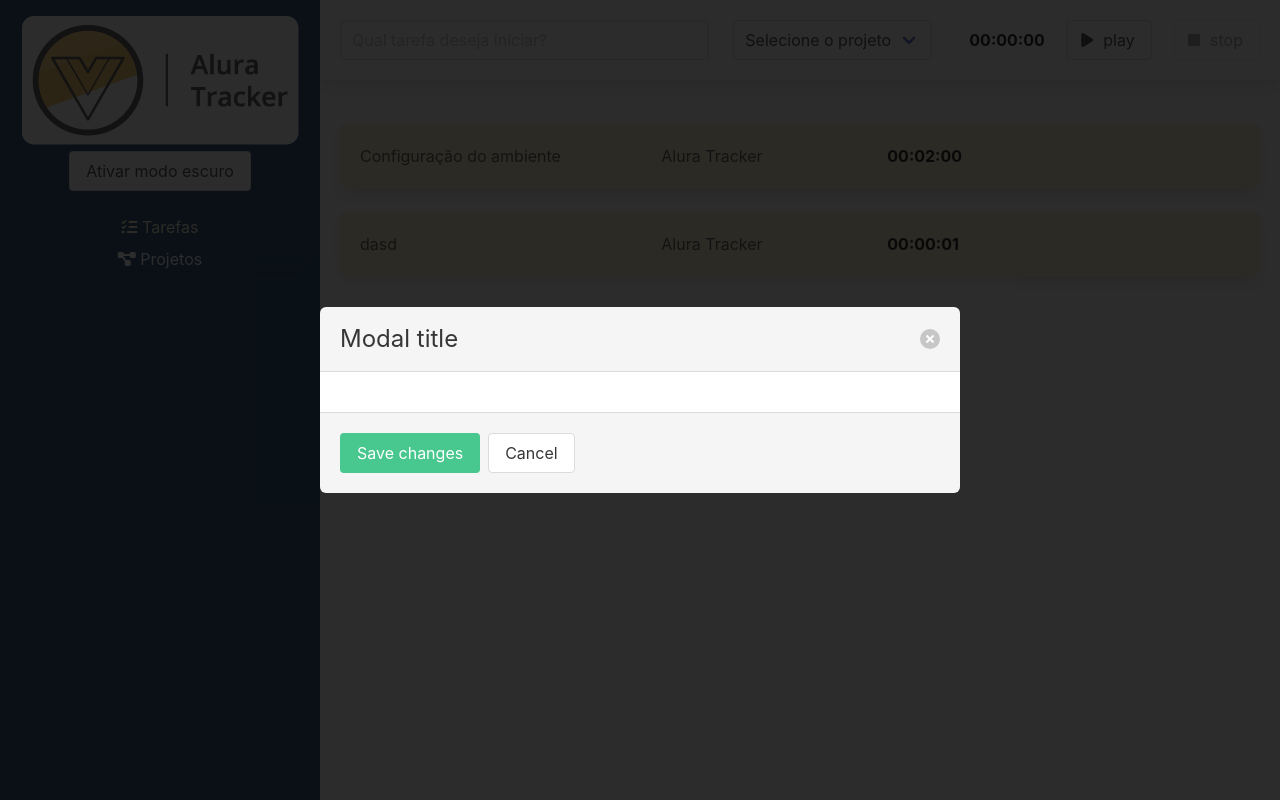
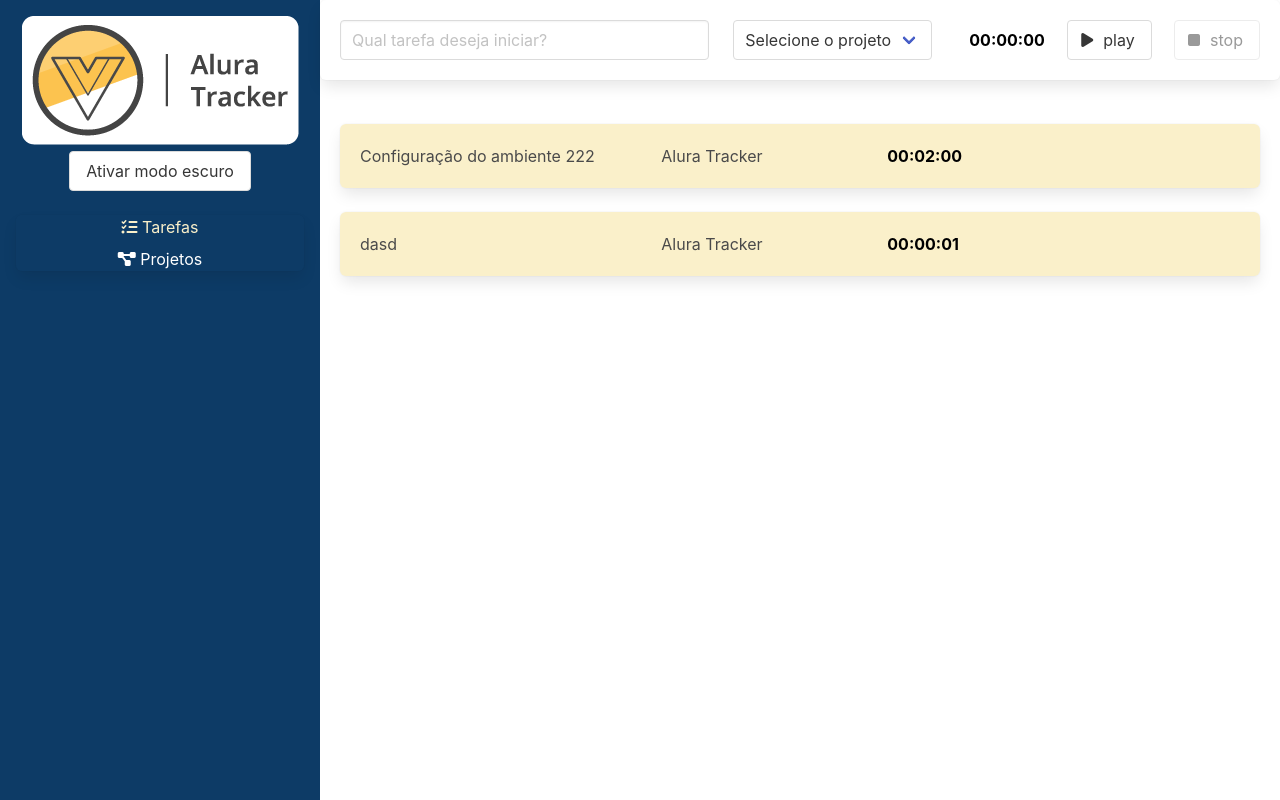
Before and after one commit to pedrojose06/AluraTracker, a Vue app: page /#/ in a window 1280 px wide. Built offline with nearby package versions, Linux system fonts and the light colour scheme; data requests are answered from the project's data file.

Commit message:
Editando tarefas com ta API

```diff
--- a/db.json
+++ b/db.json
@@ -2,14 +2,19 @@
   "projetos": [
     {
       "id": 1,
-      "nome": "Alura Tracker"
+      "duracaoSegundos": 120,
+      "descricao": "Configuração do ambiente 2",
+      "projeto": {
+        "id": 1,
+        "nome": "Alura Tracker"
+      }
     }
   ],
   "tarefas": [
     {
       "id": 1,
       "duracaoSegundos": 120,
-      "descricao": "Configuração do ambiente",
+      "descricao": "Configuração do ambiente 222",
       "projeto": {
         "id": 1,
         "nome": "Alura Tracker"
--- a/src/Interfaces/ITarefa.ts
+++ b/src/Interfaces/ITarefa.ts
@@ -1,6 +1,7 @@
 import IProjeto from "./IProjeto";
 
 export default interface ITarefa {
+  id: number,
   duracaoSegundos: number;
   descricao: 'string';
   projeto: IProjeto;
--- a/src/components/Tarefa.vue
+++ b/src/components/Tarefa.vue
@@ -1,6 +1,6 @@
 <template>
 	<BoxVue>
-		<div class="columns">
+		<div class="columns clicavel" @click="tarefaClicada">
 			<div class="column is-4">
 				{{tarefa.descricao || 'Tarefa sem descrição'}}
 			</div>
@@ -25,6 +25,7 @@
 
 	export default defineComponent({
 		name: 'TarefaVue',
+		emits: ['aoTarefaClicada'],
 		components: {
 			CronometroVue,
 			BoxVue
@@ -35,6 +36,11 @@
 				required: true,
 			}
 		},
+		methods:{
+			tarefaClicada() : void{
+				this.$emit('aoTarefaClicada', this.tarefa )
+			}
+		},
 		data() {
 			return {
 				tempoEmSegundos: 15
@@ -43,3 +49,8 @@
 
 	})
 </script>
+<style>
+.clicavel:hover{
+	cursor: pointer;
+}
+</style>
--- a/src/store/index.ts
+++ b/src/store/index.ts
@@ -1,9 +1,9 @@
 import IProjeto from "@/Interfaces/IProjeto";
 import { createStore, Store, useStore as vuexUseStore } from "vuex";
 import { InjectionKey } from "vue";
-import { ADICIONA_PROJETO, ADICIONA_TAREFA, DEFINIR_PROJETOS, DEFINIR_TAREFAS, EDITA_PROJETO, EXCLUIR_PROJETO, NOTIFICAR } from "./tipos-mutacoes";
+import { ADICIONA_PROJETO, ADICIONA_TAREFA, ALTERA_TAREFA, DEFINIR_PROJETOS, DEFINIR_TAREFAS, EDITA_PROJETO, EXCLUIR_PROJETO, NOTIFICAR } from "./tipos-mutacoes";
 import { INotificacao  } from "@/Interfaces/INotificacao";
-import { OBTER_PROJETOS, CADASTRAR_PROJETO, ALTERAR_PROJETO, DELETAR_PROJETO, OBTER_TAREFAS, CADASTRAR_TAREFA } from "./tipos-acoes";
+import { OBTER_PROJETOS, CADASTRAR_PROJETO, ALTERAR_PROJETO, DELETAR_PROJETO, OBTER_TAREFAS, CADASTRAR_TAREFA, ALTERAR_TAREFA } from "./tipos-acoes";
 import http from '@/http'
 import ITarefa from "@/Interfaces/ITarefa";
 
@@ -36,6 +36,10 @@ export const store = createStore<Estado>({
             const index = state.projetos.findIndex(proj => proj.id == projeto.id)
             state.projetos[index] = projeto
         },
+        [ALTERA_TAREFA](state, tarefa: ITarefa) {
+            const index = state.tarefas.findIndex(tare => tare.id == tarefa.id)
+            state.tarefas[index] = tarefa
+        },
         [EXCLUIR_PROJETO](state, id: string) {
             state.projetos = state.projetos.filter(proj => proj.id != id)
         },
@@ -66,6 +70,10 @@ export const store = createStore<Estado>({
         [ALTERAR_PROJETO] (contexto, projeto: IProjeto) {
             return http.put(`/projetos/${projeto.id}`, projeto)
         },
+        [ALTERAR_TAREFA] ({ commit }, tarefa: ITarefa) {
+            return http.put(`/tarefas/${tarefa.id}`, tarefa)
+                .then(resposta => commit(ALTERA_TAREFA, resposta.data))
+        },
         [DELETAR_PROJETO] (contexto, id: string) {
             return http.delete(`/projetos/${id}`)
                 .then(() => this.commit(EXCLUIR_PROJETO, id)
--- a/src/store/tipos-acoes.ts
+++ b/src/store/tipos-acoes.ts
@@ -5,3 +5,4 @@ export const DELETAR_PROJETO = "DELETAR_PROJETO"
 
 export const OBTER_TAREFAS = "OBTER_TAREFAS"
 export const CADASTRAR_TAREFA = "CADASTRAR_TAREFA"
+export const ALTERAR_TAREFA = "ALTERAR_TAREFA"
--- a/src/store/tipos-mutacoes.ts
+++ b/src/store/tipos-mutacoes.ts
@@ -7,3 +7,4 @@ export const NOTIFICAR = 'NOTIFICAR'
 
 export const DEFINIR_TAREFAS = 'DEFINIR_TAREFAS'
 export const ADICIONA_TAREFA = 'ADICIONA_TAREFA'
+export const ALTERA_TAREFA = "ALTERA_TAREFA"
--- a/src/views/Projetos/Formulario.vue
+++ b/src/views/Projetos/Formulario.vue
@@ -4,7 +4,7 @@
 			<div class="field">
 				<label
 					for="nomedoProjeto"
-					class="labe"
+					class="label"
 				>
 					Nome do Projeto
 				</label>
--- a/src/views/Tarefas.vue
+++ b/src/views/Tarefas.vue
@@ -4,20 +4,26 @@
 		<BoxVue v-if="listaVazia">
 			<div> Você não está muito produtivo hoje ! :'( </div>
 		</BoxVue>
-		<TarefaVue v-for="(tarefa, index) in tarefas" :key="index" :tarefa="tarefa" />
-		<div class="modal is-active">
+		<TarefaVue v-for="(tarefa, index) in tarefas" :key="index" :tarefa="tarefa"
+			@aoTarefaClicada="selecionarTarefa" />
+		<div class="modal" :class="{ 'is-active': tarefaSelecionada }" v-if="tarefaSelecionada">
 			<div class="modal-background"></div>
 			<div class="modal-card">
 				<header class="modal-card-head">
-					<p class="modal-card-title">Modal title</p>
-					<button class="delete" aria-label="close"></button>
+					<p class="modal-card-title">Editanto uma tarefa</p>
+					<button @click="fecharModal" class="delete" aria-label="close"></button>
 				</header>
 				<section class="modal-card-body">
-					<!-- Content ... -->
+					<div class="field">
+						<label for="descricaoTarefa" class="label">
+							Descrição da tarefa
+						</label>
+						<input type="text" class="input" v-model="tarefaSelecionada.descricao" id="descricaoTarefa">
+					</div>
 				</section>
 				<footer class="modal-card-foot">
-					<button class="button is-success">Save changes</button>
-					<button class="button">Cancel</button>
+					<button @click="alterarTarefa" class="button is-success">Salvar alterações</button>
+					<button @click="fecharModal" class="button">Cancel</button>
 				</footer>
 			</div>
 		</div>
@@ -30,7 +36,7 @@ import FormularioVue from '../components/Formulario.vue';
 import TarefaVue from '../components/Tarefa.vue';
 import BoxVue from '../components/Box.vue';
 import { useStore } from '@/store';
-import { CADASTRAR_TAREFA, OBTER_PROJETOS, OBTER_TAREFAS } from '@/store/tipos-acoes';
+import { ALTERAR_TAREFA, CADASTRAR_TAREFA, OBTER_PROJETOS, OBTER_TAREFAS } from '@/store/tipos-acoes';
 import { computed } from '@vue/reactivity';
 import ITarefa from '@/Interfaces/ITarefa';
 
@@ -42,10 +48,25 @@ export default defineComponent({
 		TarefaVue,
 		BoxVue,
 	},
+	data() {
+		return {
+			tarefaSelecionada: null as ITarefa | null
+		}
+	},
 	methods: {
 		salvarTarefa(tarefa: ITarefa): void {
 			this.store.dispatch(CADASTRAR_TAREFA, tarefa);
 		},
+		selecionarTarefa(tarefa: ITarefa) {
+			this.tarefaSelecionada = tarefa
+		},
+		fecharModal() {
+			this.tarefaSelecionada = null
+		},
+		alterarTarefa() {
+			this.store.dispatch(ALTERAR_TAREFA, this.tarefaSelecionada)
+				.then(() => this.fecharModal())
+		}
 	},
 	computed: {
 		listaVazia(): boolean {
```
